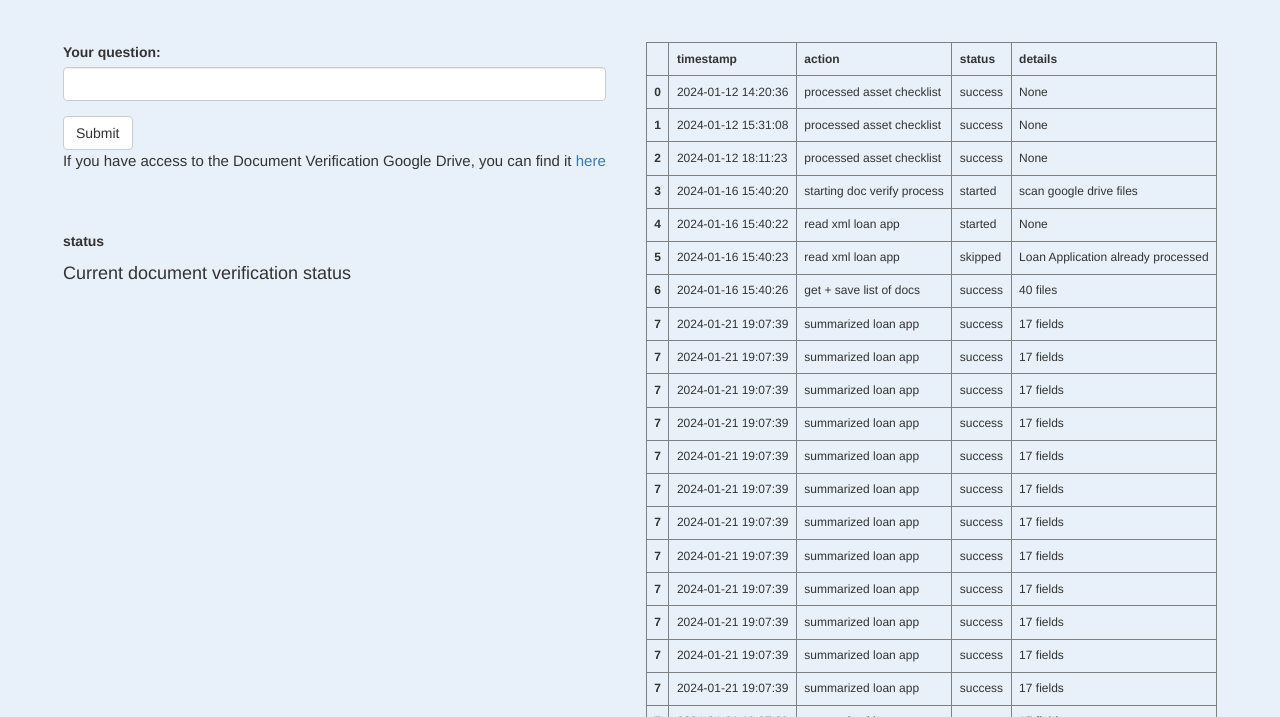
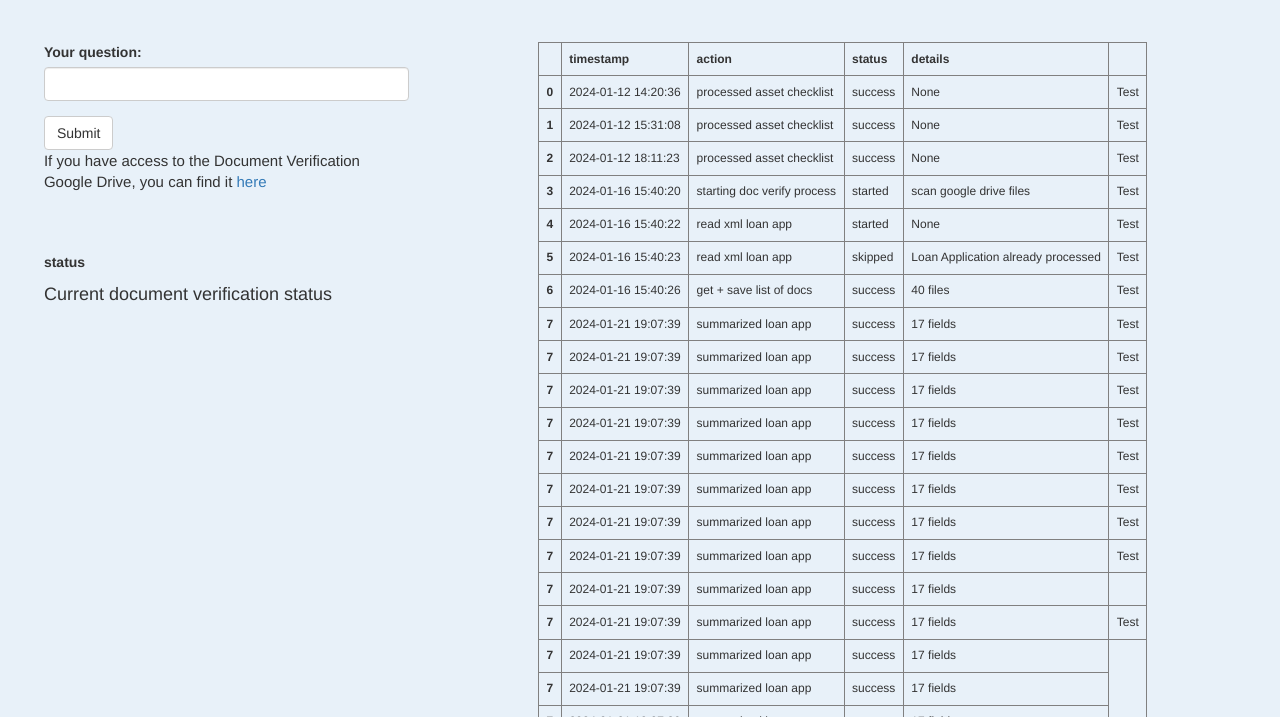
Before and after one commit to Raamtaro/InstaMortgage-Playground, a plain HTML site: page index.html in a window 1280 px wide. Shown: the part 83-800 px from the top of the page. Drawn offline with nearby package versions, Linux system fonts and the light colour scheme.

Commit message:
adjusted size ratios

```diff
--- a/index.html
+++ b/index.html
@@ -60,6 +60,7 @@ Mortgage AI
                 <td>processed asset checklist</td>
                 <td>success</td>
                 <td>None</td>
+                <td>Test</td>
               </tr>
               <tr>
                 <th>1</th>
@@ -67,6 +68,7 @@ Mortgage AI
                 <td>processed asset checklist</td>
                 <td>success</td>
                 <td>None</td>
+                <td>Test</td>
               </tr>
               <tr>
                 <th>2</th>
@@ -74,6 +76,7 @@ Mortgage AI
                 <td>processed asset checklist</td>
                 <td>success</td>
                 <td>None</td>
+                <td>Test</td>
               </tr>
               <tr>
                 <th>3</th>
@@ -81,6 +84,7 @@ Mortgage AI
                 <td>starting doc verify process</td>
                 <td>started</td>
                 <td>scan google drive files</td>
+                <td>Test</td>
               </tr>
               <tr>
                 <th>4</th>
@@ -88,6 +92,7 @@ Mortgage AI
                 <td>read xml loan app</td>
                 <td>started</td>
                 <td>None</td>
+                <td>Test</td>
               </tr>
               <tr>
                 <th>5</th>
@@ -95,6 +100,7 @@ Mortgage AI
                 <td>read xml loan app</td>
                 <td>skipped</td>
                 <td>Loan Application already processed</td>
+                <td>Test</td>
               </tr>
               <tr>
                 <th>6</th>
@@ -102,6 +108,7 @@ Mortgage AI
                 <td>get + save list of docs</td>
                 <td>success</td>
                 <td>40 files</td>
+                <td>Test</td>
               </tr>
               <tr>
                 <th>7</th>
@@ -109,6 +116,7 @@ Mortgage AI
                 <td>summarized loan app</td>
                 <td>success</td>
                 <td>17 fields</td>
+                <td>Test</td>
               </tr>
               <tr>
                 <th>7</th>
@@ -116,6 +124,7 @@ Mortgage AI
                 <td>summarized loan app</td>
                 <td>success</td>
                 <td>17 fields</td>
+                <td>Test</td>
               </tr>
               <tr>
                 <th>7</th>
@@ -123,6 +132,7 @@ Mortgage AI
                 <td>summarized loan app</td>
                 <td>success</td>
                 <td>17 fields</td>
+                <td>Test</td>
               </tr>
               <tr>
                 <th>7</th>
@@ -130,6 +140,7 @@ Mortgage AI
                 <td>summarized loan app</td>
                 <td>success</td>
                 <td>17 fields</td>
+                <td>Test</td>
               </tr>
               <tr>
                 <th>7</th>
@@ -137,6 +148,7 @@ Mortgage AI
                 <td>summarized loan app</td>
                 <td>success</td>
                 <td>17 fields</td>
+                <td>Test</td>
               </tr>
               <tr>
                 <th>7</th>
@@ -144,6 +156,7 @@ Mortgage AI
                 <td>summarized loan app</td>
                 <td>success</td>
                 <td>17 fields</td>
+                <td>Test</td>
               </tr>
               <tr>
                 <th>7</th>
@@ -151,6 +164,7 @@ Mortgage AI
                 <td>summarized loan app</td>
                 <td>success</td>
                 <td>17 fields</td>
+                <td>Test</td>
               </tr>
               <tr>
                 <th>7</th>
@@ -158,6 +172,7 @@ Mortgage AI
                 <td>summarized loan app</td>
                 <td>success</td>
                 <td>17 fields</td>
+                <td>Test</td>
               </tr>
               <tr>
                 <th>7</th>
@@ -165,6 +180,7 @@ Mortgage AI
                 <td>summarized loan app</td>
                 <td>success</td>
                 <td>17 fields</td>
+
               </tr>
               <tr>
                 <th>7</th>
@@ -172,6 +188,7 @@ Mortgage AI
                 <td>summarized loan app</td>
                 <td>success</td>
                 <td>17 fields</td>
+                <td>Test</td>
               </tr>
               <tr>
                 <th>7</th>
--- a/style.css
+++ b/style.css
@@ -38,10 +38,12 @@ body {
     flex-direction: column;
     justify-content: flex-start;
     align-items: center;
+    min-width: 66%;
 }
 
 .formAnswerPair {
-    /* width: 34%; */
+    max-width: 34%;
+    min-width: 20%;
 }
 
 table {
```
